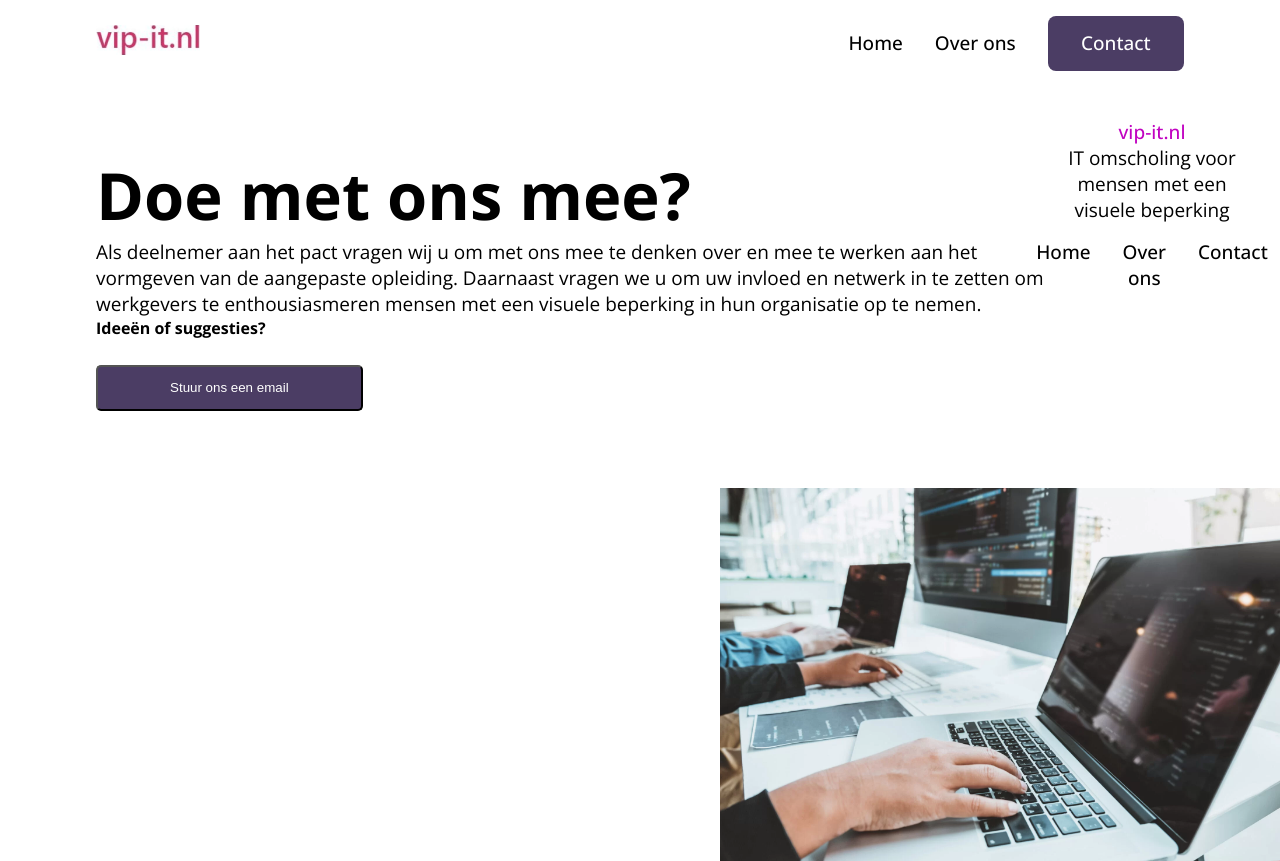
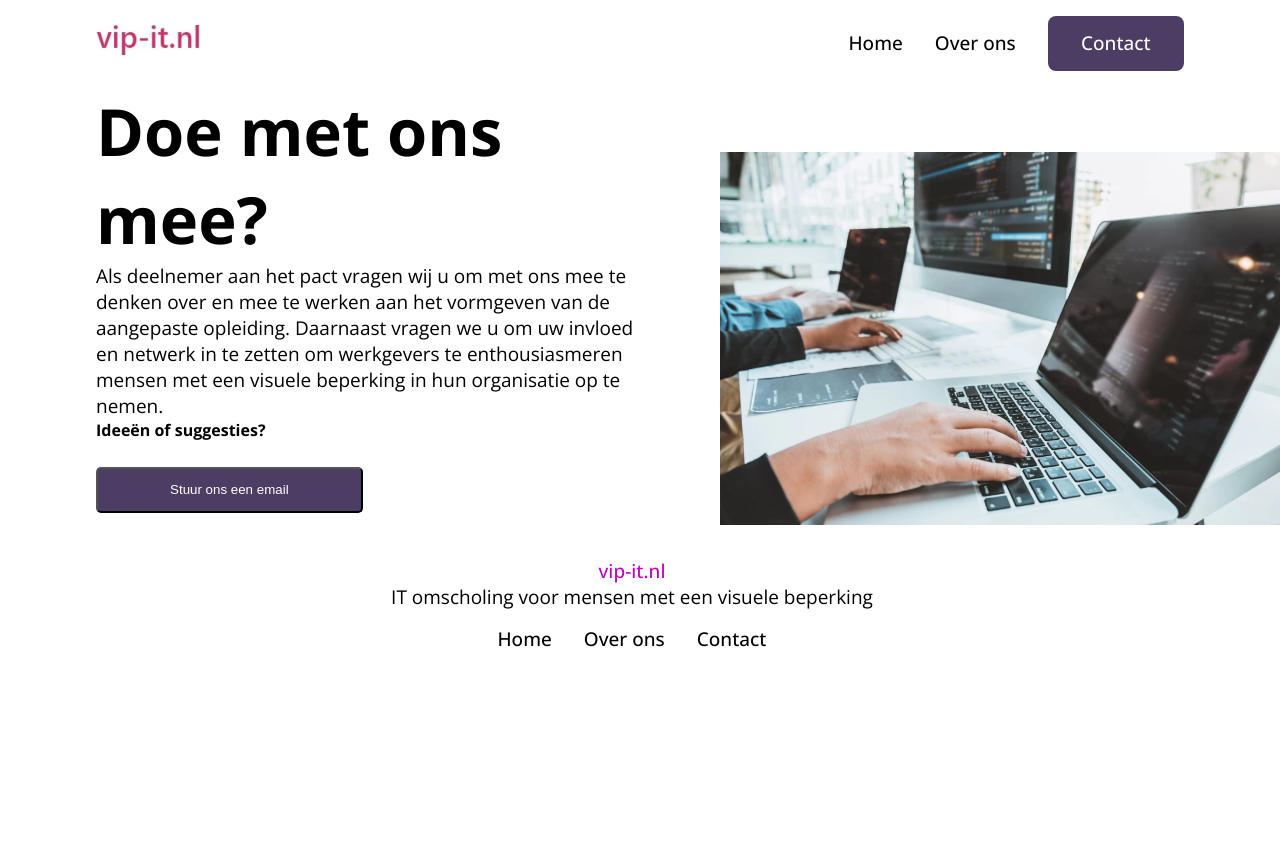
Before and after one commit to DphnZwp/vip-it, a SvelteKit app: page /contact in a window 1280 px wide. After the commit the page ends 800 px from the top, so only its background shows below. Built offline with nearby package versions, Linux system fonts and the light colour scheme.

Commit message:
improved styling for contact

```diff
--- a/src/routes/+page.svelte
+++ b/src/routes/+page.svelte
@@ -7,7 +7,6 @@
 </svelte:head>
 
 <section class="hero">
-<<<<<<< HEAD
   <div>
     <h1>VIP-IT</h1>
     <p class="big-paragraph">
@@ -16,112 +15,6 @@
     </p>
   </div>
   <img src="/images/coding-room.png" alt="" />
-</section>
-
-<section class="collaboration">
-  <div class="logos">
-    <img src="/images/bartimeus-groen.png" alt="" />
-    <img src="/images/incluvisie.png" alt="" />
-    <img src="/images/hogeschool-van-amsterdam.png" alt="" />
-  </div>
-  <div class="information">
-    <h2>Wie zijn wij en wat willen wij?</h2>
-    <p>
-      Het project VIP-IT is een initiatief van het Bartiméus Fonds, Incluvisie
-      en de Hogeschool van Amsterdam. Wij werken binnen dit project samen met
-      het Ministerie van Volksgezondheid, Welzijn en Sport. Wij geloven erin dat
-      je samen verder komt. Daarom willen we middels een inclusiepact meer
-      organisaties verbinden aan VIP-IT. Zo kunnen we samen de doelstellingen
-      bereiken. In de komende periode benaderen we daarom organisaties die
-      hierbij kunnen helpen. Bijvoorbeeld werkgeversorganisaties,
-      belangenorganisaties, landelijke en regionale overheden,
-      koepelorganisaties, etc.
-    </p>
-  </div>
-</section>
-
-<section class="contact">
-  <h2>Doet u met ons mee?</h2>
-  <p>
-    Als deelnemer aan het pact vragen wij u om met ons mee te denken over en mee
-    te werken aan het vormgeven van de aangepaste opleiding. Daarnaast vragen we
-    u om uw invloed en netwerk in te zetten om werkgevers te enthousiasmeren
-    mensen met een visuele beperking in hun organisatie op te nemen.
-  </p>
-  <a class="btn-primary" href="/">Contact</a>
-</section>
-
-<Footer />
-
-<style>
-  .hero {
-    padding-left: 6em;
-    display: grid;
-    grid-template-columns: repeat(2, 1fr);
-    align-items: center;
-    gap: 3em;
-  }
-
-  .big-paragraph {
-    font-size: 1.5rem;
-    font-weight: 500;
-  }
-
-  .collaboration {
-    padding-top: 4em;
-    padding-right: 6em;
-    padding-bottom: 4em;
-    padding-left: 6em;
-    display: grid;
-    grid-template-columns: repeat(4, 1fr);
-    gap: 2em;
-    align-items: center;
-  }
-
-  .logos {
-    display: grid;
-    grid-column: 1/2;
-    gap: 2em;
-  }
-
-  .information {
-    grid-column: 2/5;
-  }
-
-  .contact {
-    padding-top: 4em;
-    padding-bottom: 4em;
-    text-align: center;
-    display: flex;
-    flex-direction: column;
-    align-items: center;
-    background-color: var(--clr-blue);
-  }
-
-  .contact p {
-    margin-bottom: 1em;
-    max-width: 38em;
-  }
-
-  .btn-primary {
-    padding: 0.75em 1.75em;
-    color: var(--clr-white);
-    background-color: var(--clr-purple);
-    border-radius: 0.5rem;
-    width: max-content;
-    text-decoration: none;
-  }
-
-  .btn-primary:hover {
-    color: var(--clr-white);
-    background-color: var(--clr-light-purple);
-  }
-=======
-	<div>
-		<h1>VIP-IT</h1>
-		<p class="big-paragraph">Een toegankelijk IT-omscholingsprogramma met baangarantie voor mensen met een visuele beperking.</p>
-	</div>
-	<img aria-hidden="true" src="/images/coding-room.png" alt="Kamer met studenten die coderen">
 </section>
 
 <section class="collaboration">
@@ -204,5 +97,4 @@
 			grid-column: 2/5;
 		}
 	}
->>>>>>> ce84e8608bea1dcdd23095901b095c48bf9e1f10
 </style>
--- a/src/routes/contact/+page.svelte
+++ b/src/routes/contact/+page.svelte
@@ -1,11 +1,6 @@
-<script>
-  import Image from "/Users/emonasantiago/Documents/choices-choices-the-tech-stack/vip-it/src/assest/Working-on-different-screens.webp";
-</script>
-
 <section class="contact">
   <div class="hero">
     <h1>Doe met ons mee?</h1>
-
     <p>
       Als deelnemer aan het pact vragen wij u om met ons mee te denken over en
       mee te werken aan het vormgeven van de aangepaste opleiding. Daarnaast
@@ -16,19 +11,19 @@
     <h4>Ideeën of suggesties?</h4>
     <button type="button">Stuur ons een email</button>
   </div>
+  <img src="/images/working-on-different-screens.webp" alt="student-laptop" />
 </section>
-
-<img src={Image} alt="student-laptop" width="100%" />
-
 <style>
   .contact {
-    margin-top: 4em;
     margin-left: 6em;
-    float: left;
+    display: grid;
+    grid-template-columns: repeat(2, 1fr);
+    align-items: center;
+    gap: 4em;
   }
 
-  .hero {
-    width: 60em;
+  .contact img {
+    width: 100%;
   }
 
   button {
```
Also changed, not shown: static/images/working-on-different-screens.webp (renamed from src/assest/Working-on-different-screens.webp).
